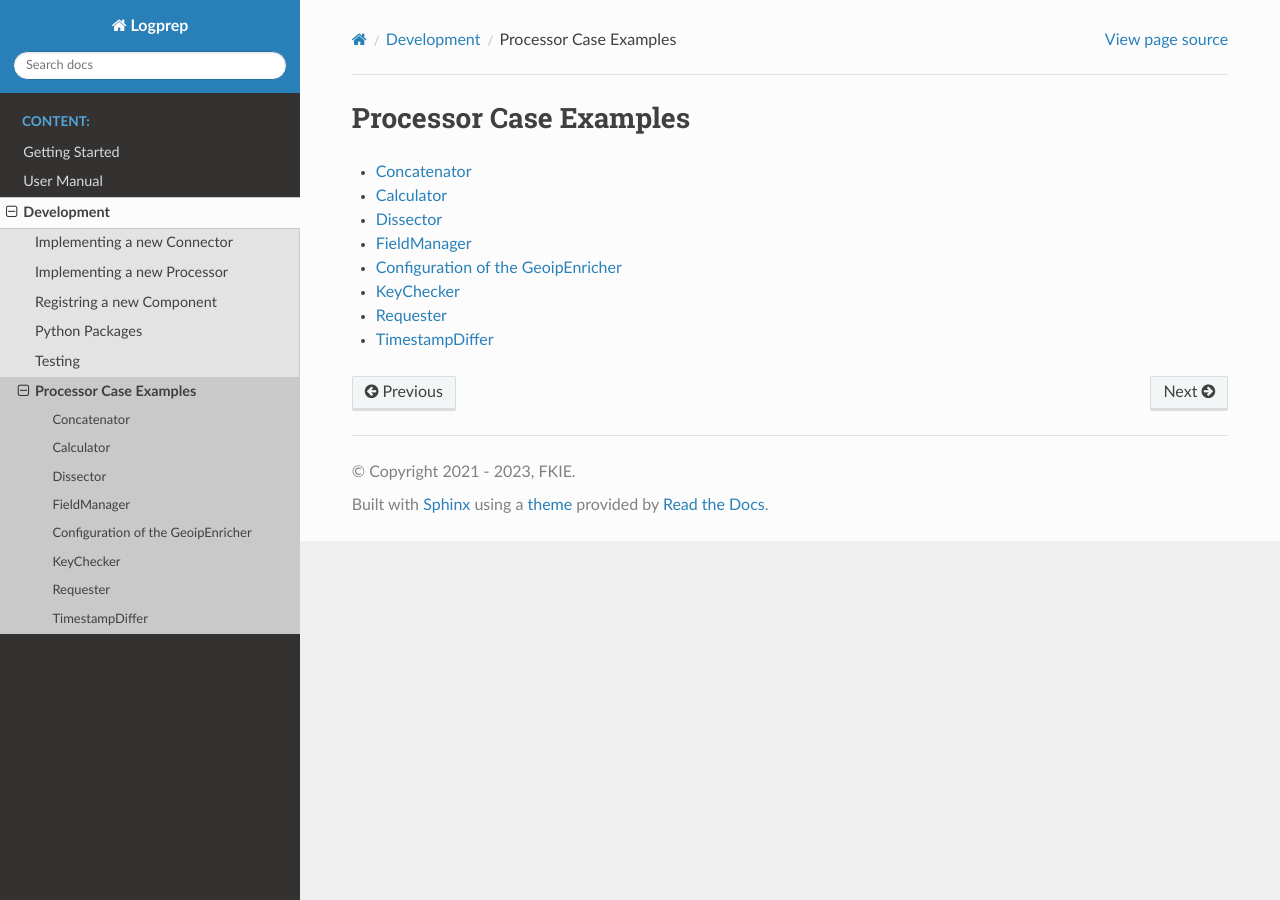
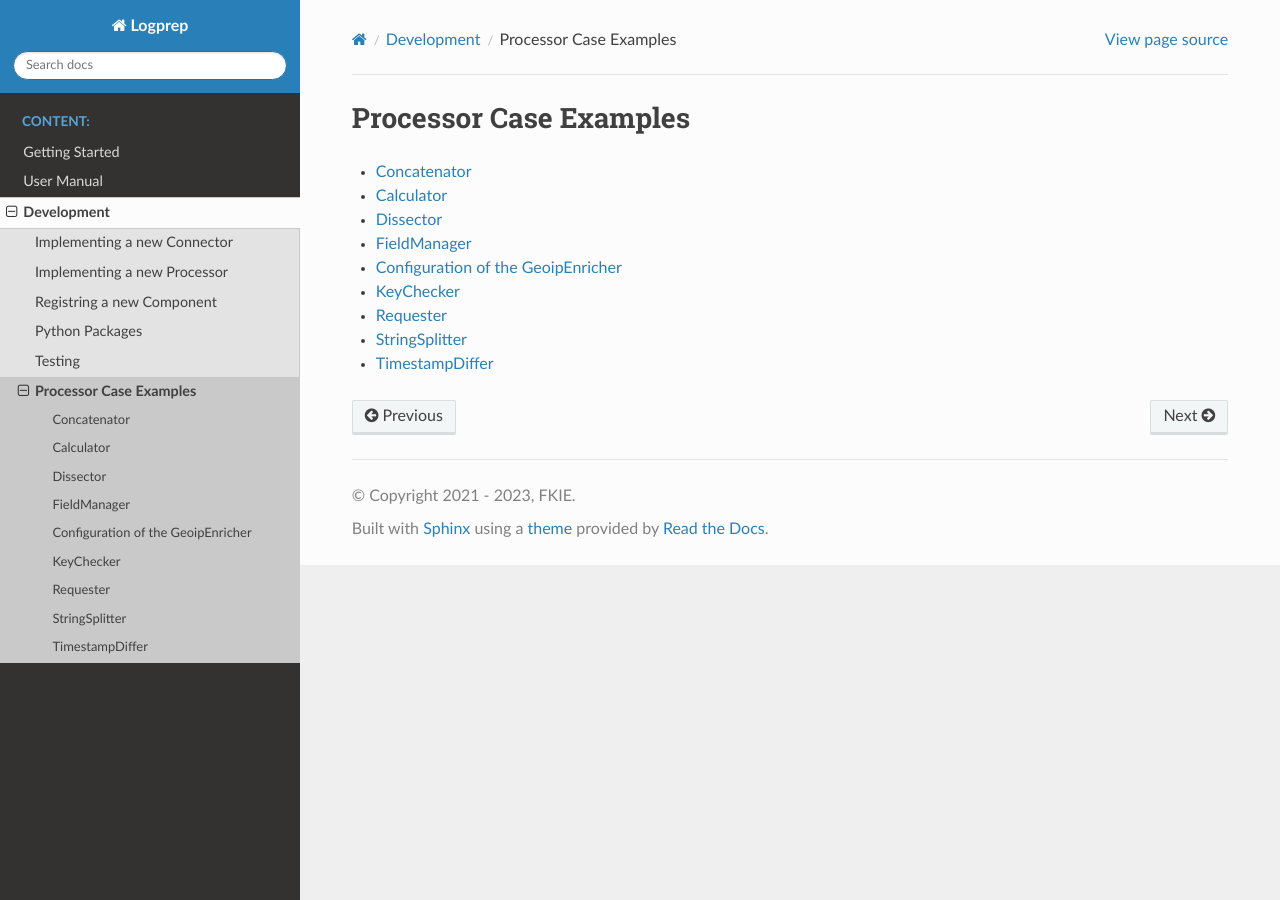
Before and after one commit to fkie-cad/Logprep, a Sphinx documentation site: the page built from doc/source/development/coding_examples.rst, in a window 1280 px wide. Built offline with Sphinx 7.4.7 and the Read the Docs theme 2.0.0, drawn with Linux system fonts in a browser that asks for light colours; part of the change alters nothing that is shown.

```diff
--- a/doc/source/development/coding_examples.rst
+++ b/doc/source/development/coding_examples.rst
@@ -11,4 +11,5 @@ Processor Case Examples
    notebooks/processor_examples/geo_ip_enricher_custom_outputfields.ipynb
    notebooks/processor_examples/key_checker.ipynb
    notebooks/processor_examples/requester.ipynb
+   notebooks/processor_examples/string_splitter.ipynb
    notebooks/processor_examples/timestamp_differ.ipynb
```
